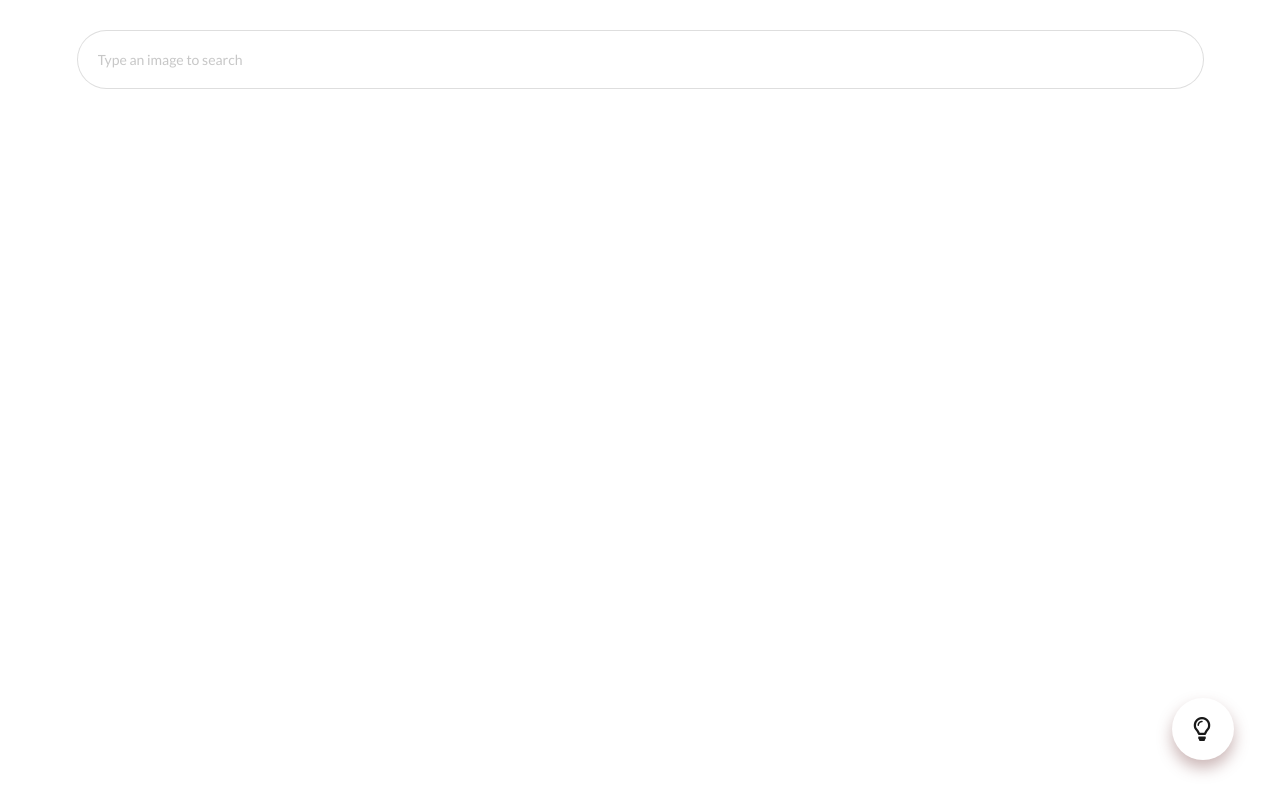
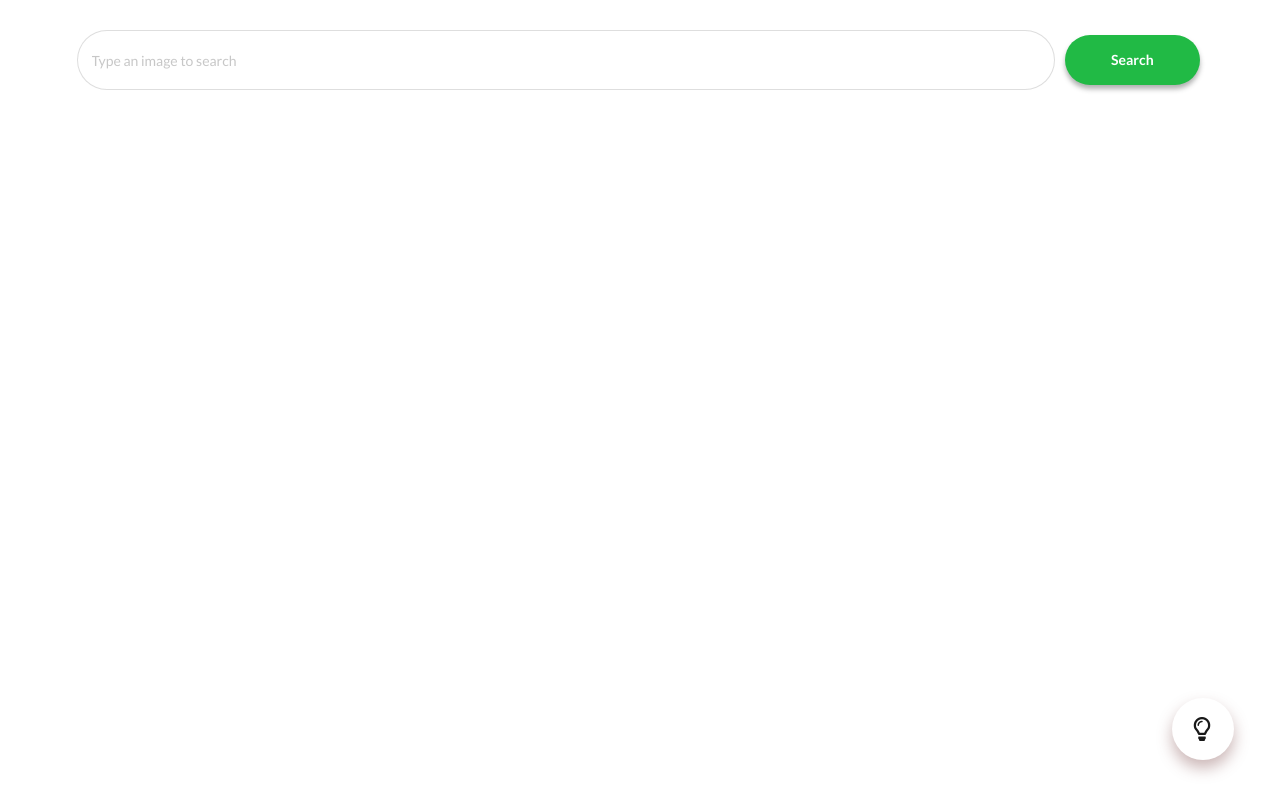
Before and after one commit to varunmoghe/reactimagesearch, a React (Create React App) app: page / in a window 1280 px wide. Shown: the top 812 px of the page. Built offline with nearby package versions, Linux system fonts and the light colour scheme.

Commit message:
search button added

```diff
--- a/src/components/SearchBar.js
+++ b/src/components/SearchBar.js
@@ -35,6 +35,8 @@ class SearhBar extends React.Component {
                         placeholder="Type an image to search"
                         onChange={e => this.setState({term: e.target.value})}
                         />
+
+                    <button className="ui button green" id="search-button" onClick={this.onFormSubmit}>Search</button>
                 </form>
             // </div>
         );
--- a/src/components/searchBar.css
+++ b/src/components/searchBar.css
@@ -1,11 +1,11 @@
 .form {
     margin-top: 30px;
+    display: flex;
 }
 
 #search-input {
-    /* border: 2px solid; */
     border-radius: 50px;
-    padding: 20px;
+    height: 60px;
 }
 
 #search-input-dark {
@@ -17,3 +17,12 @@
     /* transition: color 0.3s ease;
     transition: background-color 0.3s ease; */
 }
+
+#search-button {
+    height: 50px;
+    width: 150px;
+    align-self: center;
+    margin-left: 10px;
+    border-radius: 30px;
+    box-shadow: 0px 4px 5px rgb(58 61 60 / 40%);
+}
```
